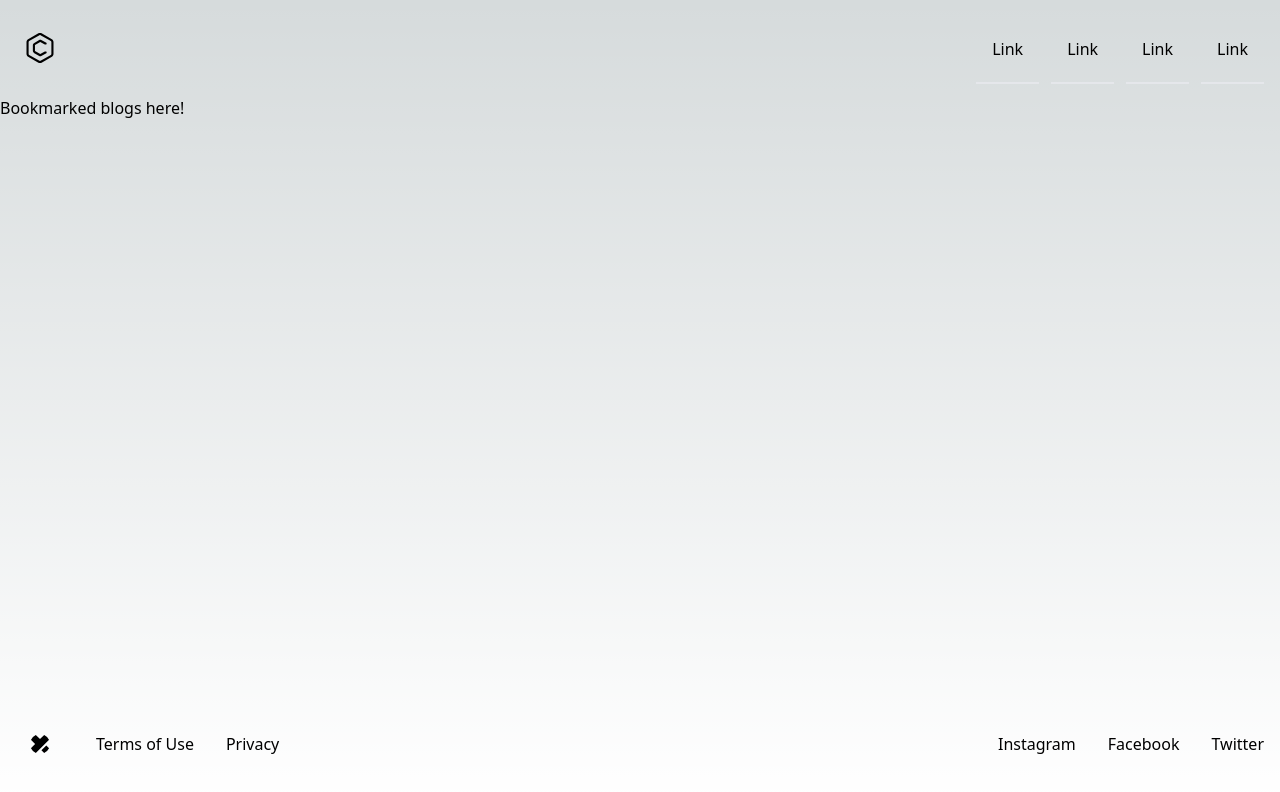
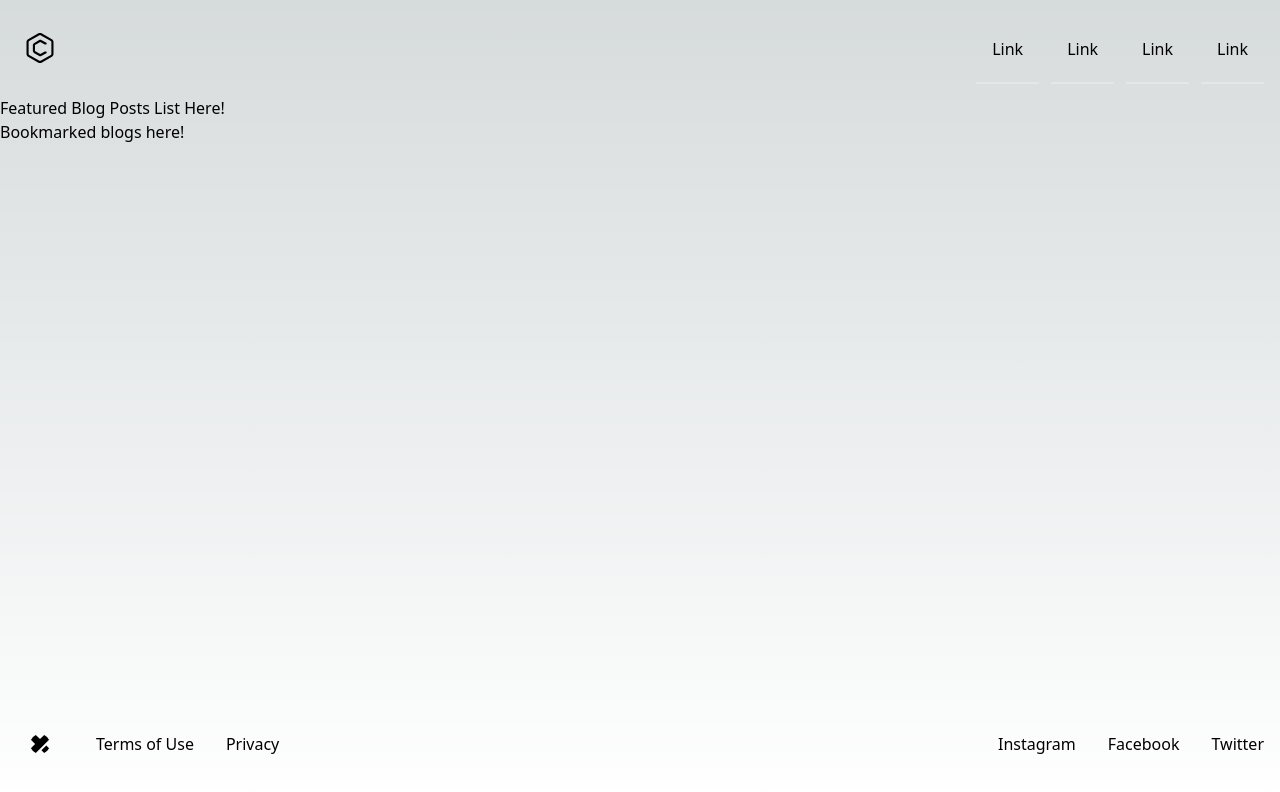
Before and after one commit to Rashmi-Wijesekara/next-project-setup, a Next.js app: page /blog/bookmarked in a window 1280 px wide. Shown: the top 792 px of the page. Built offline with nearby package versions, Linux system fonts and the light colour scheme.

Commit message:
nested layouts

```diff
--- /dev/null
+++ b/src/app/blog/layout.tsx
@@ -0,0 +1,12 @@
+export default function BlogLayout({ children }: {
+	children: React.ReactNode;
+}) {
+	return (
+		<>
+			<div className="">
+				Featured Blog Posts List Here!
+			</div>
+			{children}
+		</>
+	)
+}
```
